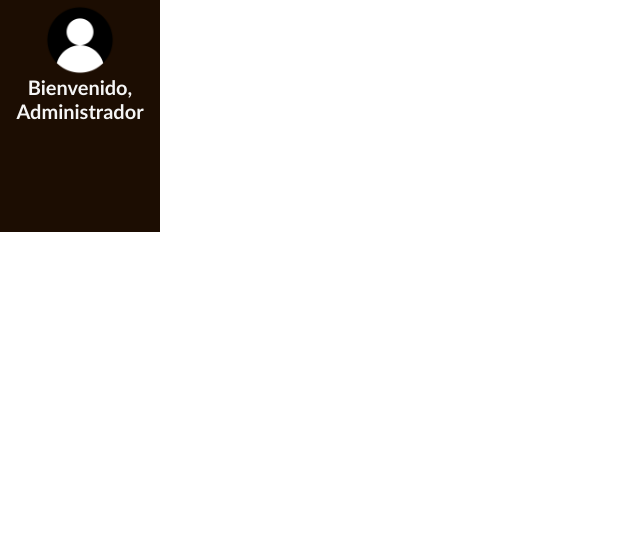
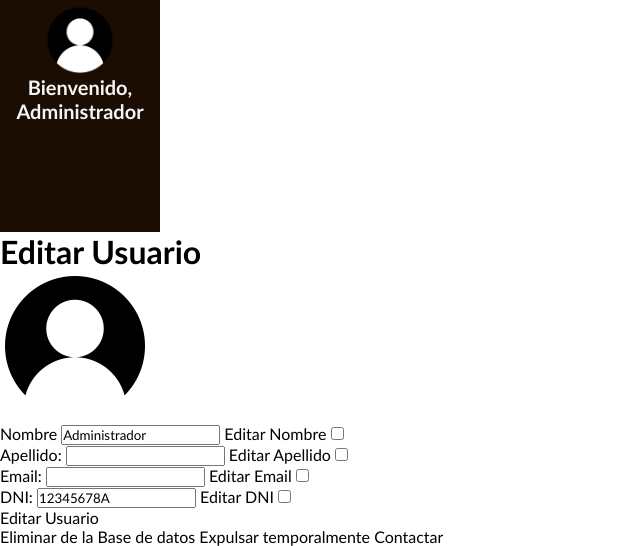
Before and after one commit to alexpg40/AgriculturaPrecisionPHP, a PHP site: page /editarUsuario.php?idUsuario=1 in a window 1280 px wide. Shown: the part 568-1114 px from the top of the page, without its empty margins (0-640 px from the left). Before the commit the page ends 800 px from the top, so only its background shows below. Run offline with PHP 8.4, Linux system fonts and the light colour scheme; the visitor is signed in with stand-in values (Sample User, id 1); data comes from the database, SQL or seed files in the repository.

Commit message:
interfaz editar usuario terminada

```diff
--- a/editarUsuario.php
+++ b/editarUsuario.php
@@ -14,6 +14,7 @@ $roles = recuperarRoles($_SESSION['idUsuario']);
         <link rel="stylesheet" href="styles/editarUsuario.css">
     </head>
     <body>
+        <div class="global_wrapper">
             <?php
             if (isset($_REQUEST['opcion'])) {
                 if ($_REQUEST['opcion'] == 'logout') {
@@ -77,5 +78,51 @@ $roles = recuperarRoles($_SESSION['idUsuario']);
                     ?>
                 </div>
             </div>
+            <div class="wrapper">
+                <h1 class="wrapper__title">Editar Usuario</h1>
+                <div class="wrapper__usuario">
+                    <?php
+                    $usuario = recuperarUsuario($_REQUEST['idUsuario']);
+                    ?>
+                    <div class="wrapper__usuario-editar">
+                        <div class="wrapper__usuario-icon">
+                            <img src="img/loginProfile.png">
+                        </div>
+                        <form class="wrapper__usuario-form">
+                            <p>
+                                <label for="nombre">Nombre</label>
+                                <input type="text" name=nombre value="<?= $usuario[1] ?>">
+                            <lable for="editarNombre">Editar Nombre</lable>
+                            <input type="checkbox" name="editarNombre">
+                            </p>
+                            <p>
+                                <label for="apellido">Apellido: </label>
+                                <input type="text" name=apellido value="<?= $usuario[2] ?>">
+                            <lable for="editarApellido">Editar Apellido</lable>
+                            <input type="checkbox" name="editarApellido">
+                            </p>
+                            <p>
+                                <label for="email">Email: </label>
+                                <input type="text" name=email value="<?= $usuario[2] ?>">
+                            <lable for="editarEmail">Editar Email</lable>
+                            <input type="checkbox" name="editarEmail">
+                            </p>
+                            <p>
+                                <label for="dni">DNI: </label>
+                                <input type="text" name=dni value="<?= $usuario[3] ?>">
+                            <lable for="editarDNI">Editar DNI</lable>
+                            <input type="checkbox" name="editarDNI">
+                            </p>
+                            <input class="wrapper__usuario-form-submit" type="submit" name="editar" value="Editar Usuario">
+                        </form>
+                    </div>
+                    <form class="wrapper__usuario-ban">
+                        <input type="submit" name="bannear" value="Eliminar de la Base de datos">
+                        <input type="submit" name="bannear" value="Expulsar temporalmente">
+                        <input type="submit" name="bannear" value="Contactar">
+                    </form>
+                </div>
+            </div>
+        </div>
     </body>
 </html>
```
Lines whose indentation alone changed are shown as unchanged.
